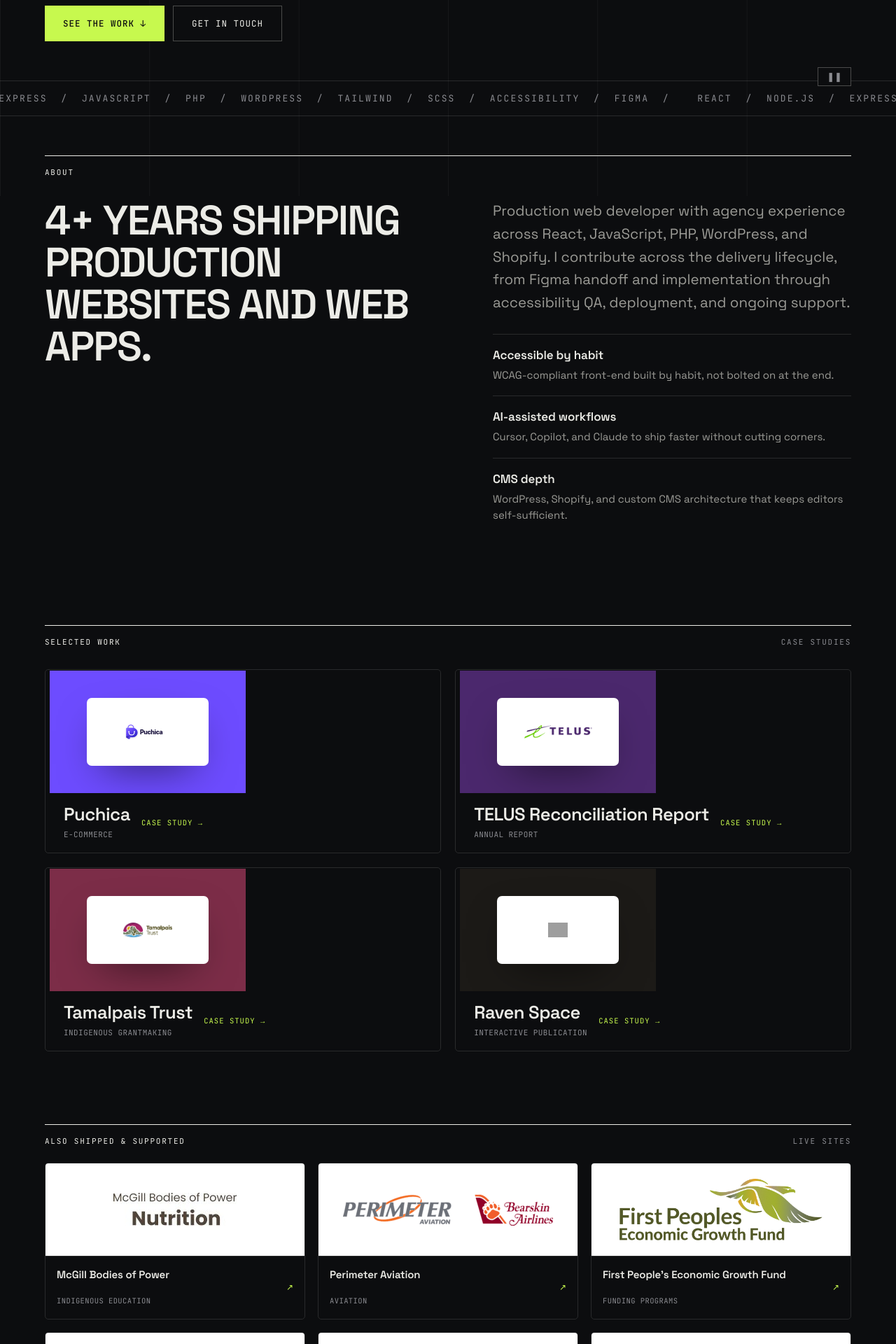
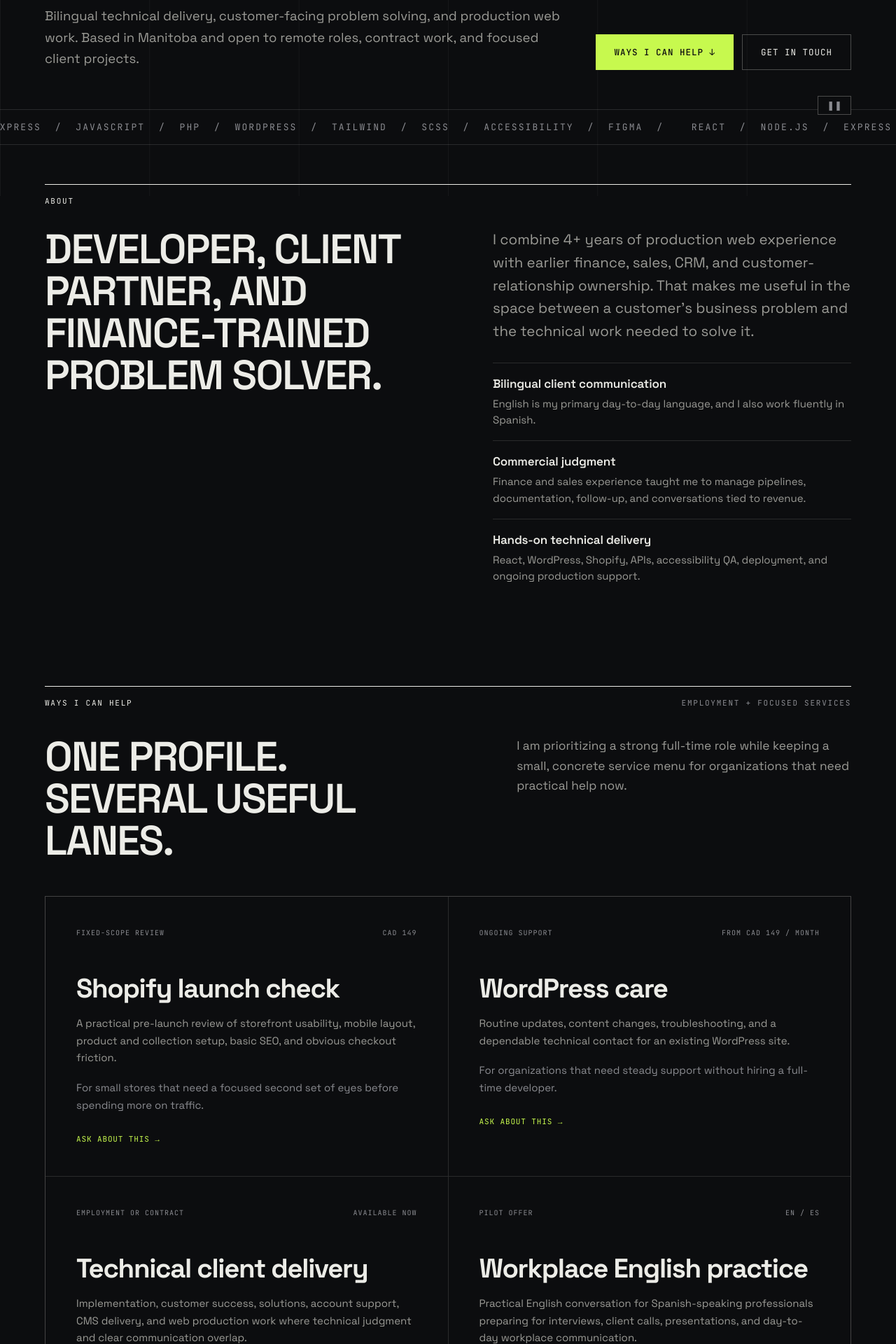
Before and after one commit to dchavez3395/Portfolio2026, a React (Vite) app: page / in a window 1280 px wide. Shown: the part 520-2440 px from the top of the page at 70% size. Built offline with nearby package versions, Linux system fonts and the light colour scheme; grey boxes are pictures that could not be loaded.

Commit message:
Broaden portfolio for client solutions and services

```diff
--- a/src/App.jsx
+++ b/src/App.jsx
@@ -5,6 +5,7 @@
   pathItems,
   credentials,
   principles,
+  serviceOffers,
   skillGroups,
   a11yPoints,
   a11yPrinciples,
@@ -20,7 +21,7 @@
 // ============================================================
 // HEADER
 // ============================================================
-function Header({ onNavHome, onNavWork, onNavResume, onNavA11y, mobileOpen, setMobileOpen }) {
+function Header({ onNavHome, onNavServices, onNavWork, onNavResume, onNavA11y, mobileOpen, setMobileOpen }) {
   const navBtn = (label, action, isEmail = false) => (
     <button
       className={isEmail ? "pk-nav__email" : "pk-nav__link"}
@@ -41,6 +42,7 @@
           Daniel Chavez
         </button>
         <nav aria-label="Primary" className={`pk-nav ${mobileOpen ? "pk-nav--open" : ""}`}>
+          {navBtn("Services", onNavServices)}
           {navBtn("Work", onNavWork)}
           {navBtn("Résumé", onNavResume)}
           {navBtn("A11y", onNavA11y)}
@@ -78,7 +80,7 @@
 // ============================================================
 // HOME VIEW
 // ============================================================
-function HomeView({ goWork, goA11y, goResume, openCase }) {
+function HomeView({ goServices, goA11y, goResume, openCase }) {
   const featured = projects.filter((p) => p.featured);
   const rest = projects.filter((p) => !p.featured);
   const [marqueePaused, setMarqueePaused] = useState(false);
@@ -96,17 +98,22 @@
         </div>
 
         <h1 className="pk-hero__h1">
-          Sites that
+          Technical work
           <br />
-          outlive their
+          that moves
           <br />
-          <span className="pk-hero__h1-accent">launch.</span>
+          <span className="pk-hero__h1-accent">people forward.</span>
         </h1>
 
         <div className="pk-hero__bottom">
+          <p className="pk-hero__intro">
+            Bilingual technical delivery, customer-facing problem solving, and
+            production web work. Based in Manitoba and open to remote roles,
+            contract work, and focused client projects.
+          </p>
           <div className="pk-hero__ctas">
-            <button className="pk-btn-solid" onClick={goWork}>
-              See the work ↓
+            <button className="pk-btn-solid" onClick={goServices}>
+              Ways I can help ↓
             </button>
             <a className="pk-btn-ghost" href={EMAIL_HREF}>
               Get in touch
@@ -145,42 +152,74 @@
         </div>
         <div className="pk-about-grid" style={{ marginTop: "clamp(24px, 4vh, 40px)" }}>
           <h2 className="pk-about__h2">
-            4+ years shipping production websites and web apps.
+            Developer, client partner, and finance-trained problem solver.
           </h2>
           <div>
             <p style={{ fontSize: "clamp(17px, 1.6vw, 21px)", lineHeight: 1.6, color: "var(--body)", margin: "0 0 28px", maxWidth: "52ch" }}>
-              Production web developer with agency experience across React,
-              JavaScript, PHP, WordPress, and Shopify. I contribute across the
-              delivery lifecycle, from Figma handoff and implementation through
-              accessibility QA, deployment, and ongoing support.
+              I combine 4+ years of production web experience with earlier
+              finance, sales, CRM, and customer-relationship ownership. That
+              makes me useful in the space between a customer&apos;s business
+              problem and the technical work needed to solve it.
             </p>
             <div style={{ display: "flex", flexDirection: "column", gap: "0" }}>
               <div style={{ padding: "18px 0", borderTop: "1px solid var(--hair)" }}>
                 <h3 style={{ fontFamily: "'Space Grotesk', sans-serif", fontSize: "17px", fontWeight: 600, margin: "0 0 6px", letterSpacing: "-0.01em" }}>
-                  Accessible by habit
+                  Bilingual client communication
                 </h3>
                 <p style={{ fontSize: "15px", lineHeight: 1.55, color: "var(--body)", margin: "0" }}>
-                  WCAG-compliant front-end built by habit, not bolted on at the end.
+                  English is my primary day-to-day language, and I also work
+                  fluently in Spanish.
                 </p>
               </div>
               <div style={{ padding: "18px 0", borderTop: "1px solid var(--hair)" }}>
                 <h3 style={{ fontFamily: "'Space Grotesk', sans-serif", fontSize: "17px", fontWeight: 600, margin: "0 0 6px", letterSpacing: "-0.01em" }}>
-                  AI-assisted workflows
+                  Commercial judgment
                 </h3>
                 <p style={{ fontSize: "15px", lineHeight: 1.55, color: "var(--body)", margin: "0" }}>
-                  Cursor, Copilot, and Claude to ship faster without cutting corners.
+                  Finance and sales experience taught me to manage pipelines,
+                  documentation, follow-up, and conversations tied to revenue.
                 </p>
               </div>
               <div style={{ padding: "18px 0", borderTop: "1px solid var(--hair)" }}>
                 <h3 style={{ fontFamily: "'Space Grotesk', sans-serif", fontSize: "17px", fontWeight: 600, margin: "0 0 6px", letterSpacing: "-0.01em" }}>
-                  CMS depth
+                  Hands-on technical delivery
                 </h3>
                 <p style={{ fontSize: "15px", lineHeight: 1.55, color: "var(--body)", margin: "0" }}>
-                  WordPress, Shopify, and custom CMS architecture that keeps editors self-sufficient.
+                  React, WordPress, Shopify, APIs, accessibility QA, deployment,
+                  and ongoing production support.
                 </p>
               </div>
             </div>
           </div>
+        </div>
+      </section>
+
+      {/* SERVICES */}
+      <section id="services" className="pk-section">
+        <div className="pk-label-row">
+          <span className="pk-label-row__primary">Ways I can help</span>
+          <span className="pk-label-row__right">Employment + focused services</span>
+        </div>
+        <div className="pk-services-intro">
+          <h2 className="pk-about__h2">One profile. Several useful lanes.</h2>
+          <p>
+            I am prioritizing a strong full-time role while keeping a small,
+            concrete service menu for organizations that need practical help now.
+          </p>
+        </div>
+        <div className="pk-services-grid">
+          {serviceOffers.map((offer) => (
+            <article key={offer.title} className="pk-service-card">
+              <div className="pk-service-card__meta">
+                <span>{offer.label}</span>
+                <span>{offer.price}</span>
+              </div>
+              <h3>{offer.title}</h3>
+              <p>{offer.body}</p>
+              <p className="pk-service-card__fit">{offer.fit}</p>
+              <a href={EMAIL_HREF}>Ask about this →</a>
+            </article>
+          ))}
         </div>
       </section>
 
@@ -313,17 +352,19 @@
       {/* CONTACT */}
       <section id="contact" className="pk-section--contact">
         <div className="pk-label-row">
-          <span className="pk-label-row__primary">Next role</span>
+          <span className="pk-label-row__primary">Work together</span>
         </div>
         <h2 className="pk-contact__h2">
-          Let's build
+          Let&apos;s solve
           <br />
-          something <span style={{ color: "var(--accent)" }}>lasting.</span>
+          something <span style={{ color: "var(--accent)" }}>useful.</span>
         </h2>
         <p className="pk-contact__body">
-          I'm after a team where front-end quality, CMS work, and accessibility
-          actually matter, the kind of place that cares who inherits the code.
-          If that's the room you're building, let's talk.
+          I&apos;m open to full-time remote roles across implementation,
+          customer success, solutions, account management, fintech, and web
+          delivery, plus a limited number of focused client projects. If the
+          work rewards ownership, communication, and technical judgment,
+          let&apos;s talk.
         </p>
         <a className="pk-contact__email" href={EMAIL_HREF}>
           Say hello →
@@ -338,7 +379,7 @@
           <a className="pk-contact__link" href={GITHUB_HREF} target="_blank" rel="noopener noreferrer">
             GitHub ↗
           </a>
-          <span className="pk-contact__location">Based in Manitoba · Open to remote</span>
+          <span className="pk-contact__location">Manitoba · Remote · English / Spanish</span>
         </div>
       </section>
     </div>
@@ -498,7 +539,7 @@
         <div>
           <h1 className="pk-resume__h1">Daniel Chavez</h1>
           <p className="pk-resume__sub">
-            Production web developer · Winnipeg, MB · 204-721-2248
+            Technical delivery &amp; client solutions · Winnipeg, MB · 204-721-2248
           </p>
         </div>
         <a
@@ -512,12 +553,11 @@
       </div>
 
       <p className="pk-resume__summary">
-        Production web developer with 4+ years building and maintaining
-        accessible websites and web apps across agency and freelance work.
-        Strongest in JavaScript, React, WordPress, PHP, and CMS delivery, with
-        hands-on Shopify Hydrogen experience. I contribute from Figma handoff
-        and implementation through accessibility QA, deployment, and ongoing
-        support. Available now for full-time roles and select freelance work.
+        Bilingual technical and client-facing professional with 4+ years
+        building and maintaining production websites, backed by earlier finance,
+        sales, CRM, and relationship-management experience. Strongest where
+        customer needs, business process, and hands-on implementation meet.
+        Available now for full-time remote roles and select freelance work.
       </p>
 
       {/* Path */}
@@ -747,6 +787,7 @@
   const goHome = useCallback(() => setViewPage("home"), [setViewPage]);
   const goA11y = useCallback(() => setViewPage("accessibility"), [setViewPage]);
   const goResume = useCallback(() => setViewPage("resume"), [setViewPage]);
+  const goServices = useCallback(() => goSection("services"), [goSection]);
   const goWork = useCallback(() => goSection("work"), [goSection]);
 
   useEffect(() => {
@@ -755,7 +796,7 @@
 
   useEffect(() => {
     const titles = {
-      home: "Daniel Chavez — Full-stack web developer",
+      home: "Daniel Chavez — Technical delivery, client solutions & web",
       accessibility: "Accessibility — Daniel Chavez",
       resume: "Résumé — Daniel Chavez",
       case: caseId
@@ -782,6 +823,7 @@
 
       <Header
         onNavHome={goHome}
+        onNavServices={goServices}
         onNavWork={goWork}
         onNavResume={goResume}
         onNavA11y={goA11y}
@@ -792,7 +834,7 @@
       <main id="main-content" className="pk-main" tabIndex={-1}>
         {view === "home" && (
           <HomeView
-            goWork={goWork}
+            goServices={goServices}
             goA11y={goA11y}
             goResume={goResume}
             openCase={openCase}
--- a/src/index.css
+++ b/src/index.css
@@ -1648,3 +1648,95 @@
 .pk-main:focus {
   outline: none;
 }
+
+.pk-hero__intro {
+  max-width: 62ch;
+  margin: 0;
+  color: var(--body);
+  font-size: clamp(16px, 1.45vw, 20px);
+  line-height: 1.65;
+}
+
+.pk-services-intro {
+  display: grid;
+  grid-template-columns: minmax(0, 1fr) minmax(280px, 0.8fr);
+  gap: clamp(32px, 6vw, 88px);
+  align-items: start;
+  margin-top: clamp(28px, 5vh, 56px);
+}
+
+.pk-services-intro p {
+  margin: 0;
+  max-width: 52ch;
+  color: var(--body);
+  font-size: clamp(16px, 1.35vw, 19px);
+  line-height: 1.65;
+}
+
+.pk-services-grid {
+  display: grid;
+  grid-template-columns: repeat(2, minmax(0, 1fr));
+  gap: 1px;
+  margin-top: clamp(36px, 6vh, 68px);
+  background: var(--hair);
+  border: 1px solid var(--hair);
+}
+
+.pk-service-card {
+  min-height: 330px;
+  padding: clamp(24px, 3.5vw, 44px);
+  background: var(--bg);
+}
+
+.pk-service-card__meta {
+  display: flex;
+  justify-content: space-between;
+  gap: 20px;
+  color: var(--muted);
+  font-family: "JetBrains Mono", monospace;
+  font-size: 10px;
+  letter-spacing: 0.1em;
+  line-height: 1.5;
+  text-transform: uppercase;
+}
+
+.pk-service-card h3 {
+  margin: 52px 0 18px;
+  font-size: clamp(25px, 3vw, 39px);
+  line-height: 1.05;
+  letter-spacing: -0.035em;
+}
+
+.pk-service-card p {
+  max-width: 52ch;
+  margin: 0;
+  color: var(--body);
+  font-size: 15px;
+  line-height: 1.65;
+}
+
+.pk-service-card .pk-service-card__fit {
+  margin-top: 18px;
+  color: var(--muted);
+}
+
+.pk-service-card a {
+  display: inline-block;
+  margin-top: 28px;
+  color: var(--accent);
+  font-family: "JetBrains Mono", monospace;
+  font-size: 11px;
+  letter-spacing: 0.08em;
+  text-transform: uppercase;
+}
+
+@media (max-width: 760px) {
+  .pk-services-intro,
+  .pk-services-grid {
+    grid-template-columns: 1fr;
+  }
+
+  .pk-service-card {
+    min-height: auto;
+  }
+}
--- a/src/portfolio-data.js
+++ b/src/portfolio-data.js
@@ -221,8 +221,39 @@
   "Modern PHP: Beginner to Advanced — Jannis Seemann, Udemy",
   "Web Accessibility Training — Deque University",
   "WCAG 2.1 AA as a working benchmark, not an afterthought",
-  "Bilingual — English and Spanish (fluent, C2)",
+  "Bilingual — English and Spanish",
   "AI-assisted workflows: Cursor, Copilot, Claude",
+];
+
+export const serviceOffers = [
+  {
+    label: "Fixed-scope review",
+    title: "Shopify launch check",
+    price: "CAD 149",
+    body: "A practical pre-launch review of storefront usability, mobile layout, product and collection setup, basic SEO, and obvious checkout friction.",
+    fit: "For small stores that need a focused second set of eyes before spending more on traffic.",
+  },
+  {
+    label: "Ongoing support",
+    title: "WordPress care",
+    price: "From CAD 149 / month",
+    body: "Routine updates, content changes, troubleshooting, and a dependable technical contact for an existing WordPress site.",
+    fit: "For organizations that need steady support without hiring a full-time developer.",
+  },
+  {
+    label: "Employment or contract",
+    title: "Technical client delivery",
+    price: "Available now",
+    body: "Implementation, customer success, solutions, account support, CMS delivery, and web production work where technical judgment and clear communication overlap.",
+    fit: "For remote teams that need someone comfortable with customers, systems, deadlines, and hands-on delivery.",
+  },
+  {
+    label: "Pilot offer",
+    title: "Workplace English practice",
+    price: "EN / ES",
+    body: "Practical English conversation for Spanish-speaking professionals preparing for interviews, client calls, presentations, and day-to-day workplace communication.",
+    fit: "A conversational pilot based on real business situations, not a formal language-school curriculum.",
+  },
 ];
 
 export const principles = [
```
